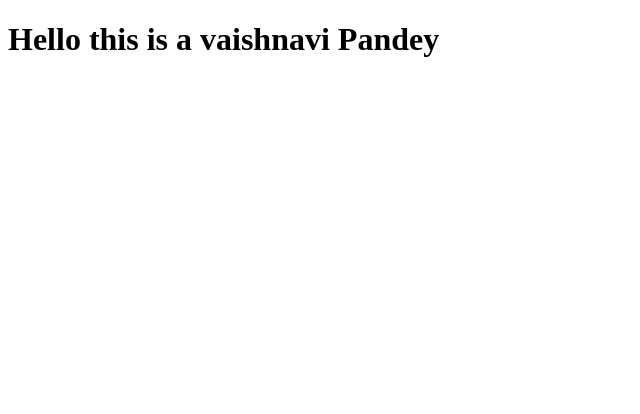
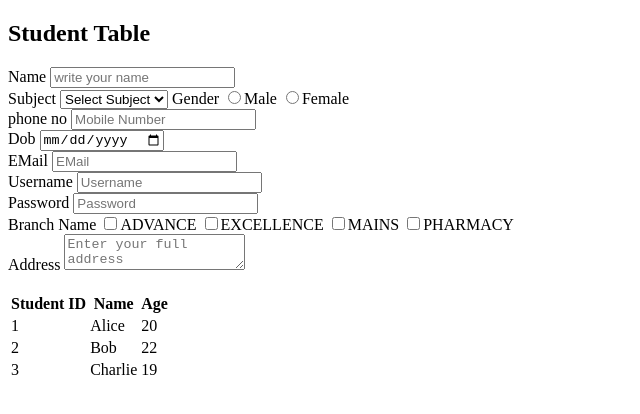
Before and after one commit to vaishnaviiipandey2905-png/firstprogram, a plain HTML site: page index.html in a window 1280 px wide. Shown: the whole page, without its empty margins (0-640 px from the left). Drawn offline with Linux system fonts and the light colour scheme.

Commit message:
12/01/2026

```diff
--- a/index.html
+++ b/index.html
@@ -6,6 +6,80 @@
     <title>Document</title>
 </head>
 <body>
-    <h1>Hello this is a vaishnavi Pandey</h1>
+    <h2>Student Table</h2>
+    <form>
+        <label>Name</label>
+        <input type="text" placeholder="write your name">
+        <br>
+
+        <label>Subject</label>
+        <select class="form-control">
+            <option value=""> Select Subject </option>
+            <option value="bca"> BCA </option>
+            <option value="bba"> BBA </option>
+            <option value="b_com"> B.COM </option>
+            <option value="b_sc"> B.Sc </option>
+        </select>
+        <label>Gender</label>
+        <input type="radio" name="gender">Male
+        <input type="radio" name="gender">Female
+        <div>
+            <Label>phone no</Label>
+            <input type="tel" placeholder="Mobile Number">
+        </div>
+        <div>
+            <label>Dob</label>
+            <input type="date" placeholder="Dob">
+        </div>
+        <div>
+            <label>EMail</label>
+            <input type="email" placeholder="EMail">
+        </div>
+        <div>
+            <label>Username</label>
+            <input type="text" placeholder="Username">
+        </div>
+        <div>
+            <label>Password</label>
+            <input type="password" placeholder="Password">
+        </div>
+        <div>
+            <label>Branch Name</label>
+            <input type="checkbox">ADVANCE
+            <input type="checkbox">EXCELLENCE
+            <input type="checkbox">MAINS
+            <input type="checkbox">PHARMACY
+        </div>
+        <div>
+            <label>Address</label>
+            <textarea id="address" name="address" rows="2" cols="20" placeholder="Enter your full address"></textarea>
+        </div>
+    </form>
+    <br>
+    <table>
+        <tr>
+            <th>Student ID</th>
+            <th>Name</th>
+            <th>Age</th>
+        </tr>
+        <tr>
+            <td>1</td>
+            <td>Alice</td>
+            <td>20</td>
+        </tr>
+        <tr>
+            <td>2</td>
+            <td>Bob</td>
+            <td>22</td>
+        </tr>
+        <tr>
+            <td>3</td>
+            <td>Charlie</td>
+            <td>19</td>
+        </tr>
+    </table>
+
+
+
 </body>
 </html>
```
